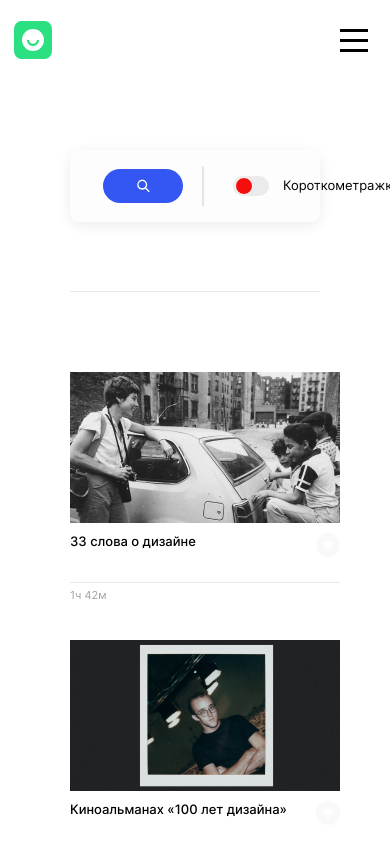
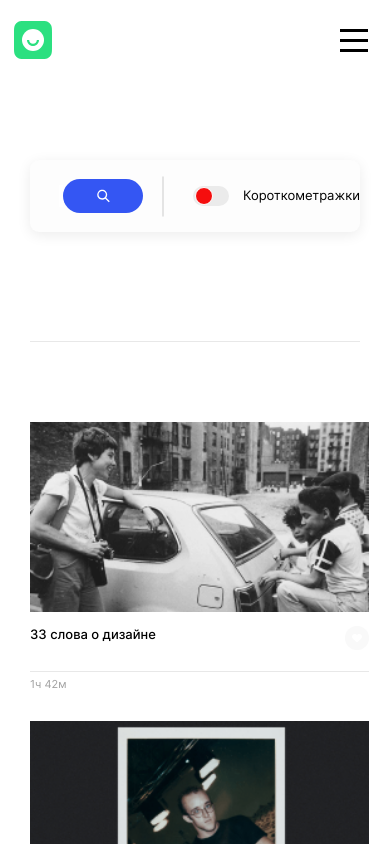
Before and after one commit to h1ze/movies-explorer-frontend, a React (Create React App) app: page /movies in a window 390 px wide. Shown: the top 844 px of the page. Built offline with nearby package versions, Linux system fonts and the light colour scheme.

Commit message:
feat: добавить адаптивность до 768px

```diff
--- a/src/components/MoviesCard/MoviesCard.css
+++ b/src/components/MoviesCard/MoviesCard.css
@@ -50,3 +50,14 @@
 
   color: #a0a0a0;
 }
+
+@media screen and (max-width: 984px) {
+  .item {
+    grid-template-rows: 190px 59px 19px;
+  }
+
+  .item__panel {
+    margin-bottom: 29px;
+    padding-top: 14px;
+  }
+}
--- a/src/components/MoviesCardList/MoviesCardList.css
+++ b/src/components/MoviesCardList/MoviesCardList.css
@@ -12,3 +12,16 @@
   column-gap: 20px;
   row-gap: 38px;
 }
+
+@media screen and (max-width: 984px) {
+  .movies-cards {
+    padding: 70px 30px 10px;
+  }
+
+  .movies-cards__list {
+    grid-template-columns: repeat(auto-fit, 339px);
+    grid-template-rows: repeat(auto-fit, 269px);
+    column-gap: 30px;
+    row-gap: 30px;
+  }
+}
--- a/src/components/SearchForm/SearchForm.css
+++ b/src/components/SearchForm/SearchForm.css
@@ -57,3 +57,14 @@
   height: 1px;
   background-color: #e8e8e8;
 }
+
+@media screen and (max-width: 984px) {
+  .form {
+    padding-right: 20px;
+    margin-bottom: 109px;
+  }
+
+  .search-form {
+    padding: 80px 30px 10px;
+  }
+}
```
